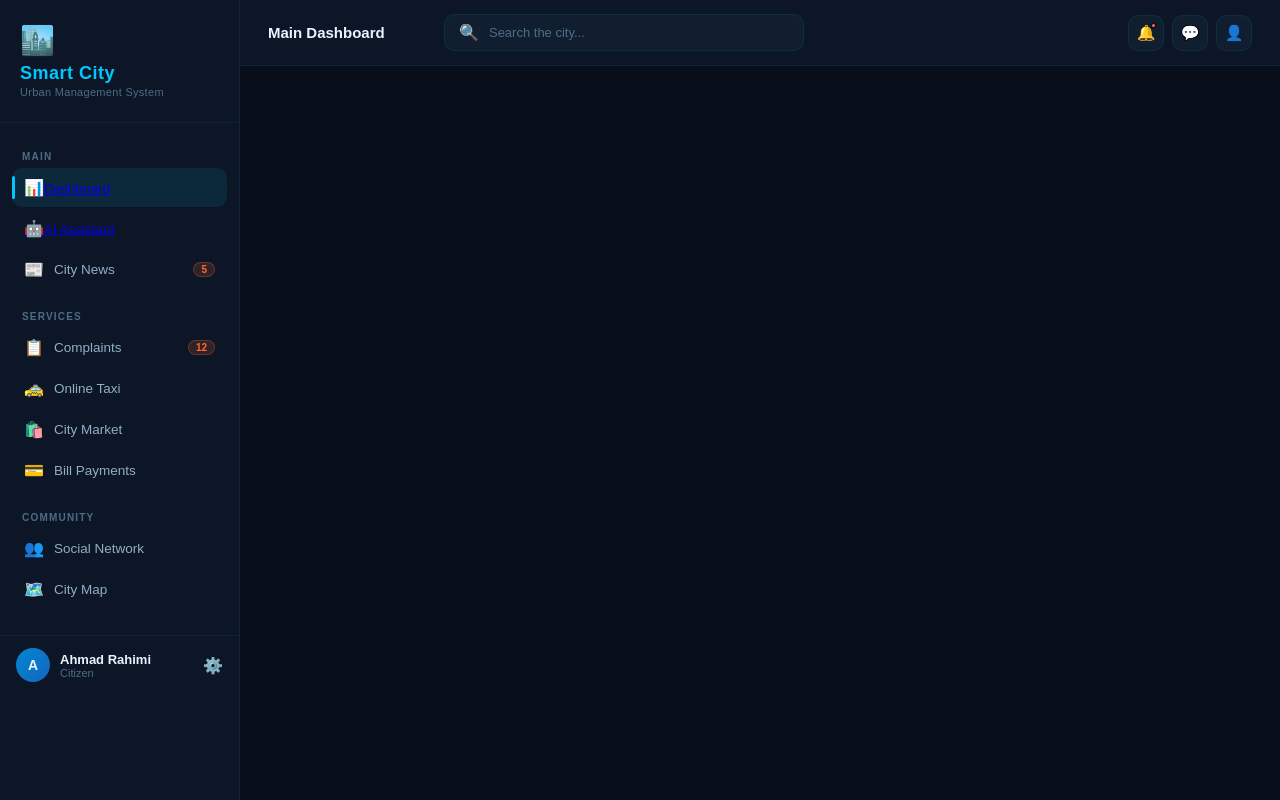
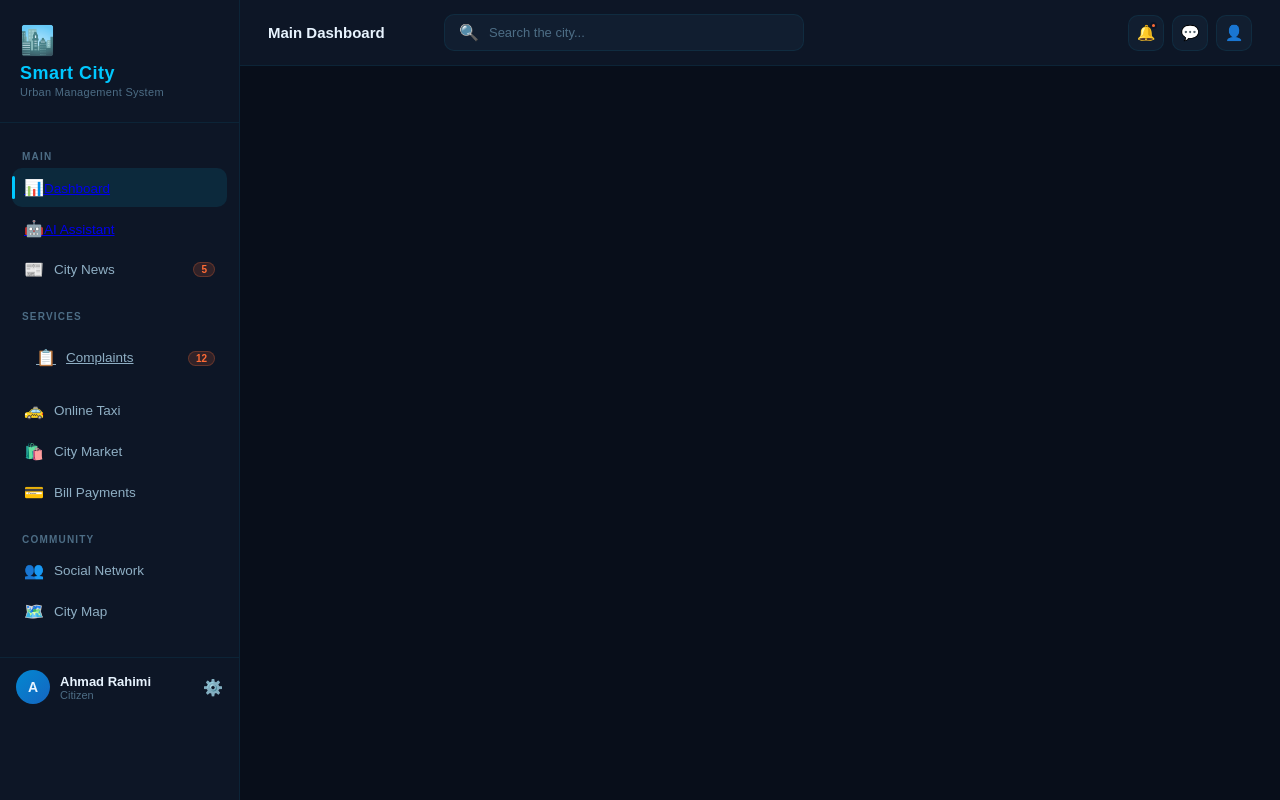
Before and after one commit to lastsurvivor1017-svg/exam3.11, a Django app: template templates/ai/ai.html in a window 1280 px wide. Run offline with Django 5.2, Linux system fonts and the light colour scheme; the template is opened without the code that fills it, so the values that code supplies are empty.

Commit message:
fx t pro

```diff
--- a/templates/base/sidebar.html
+++ b/templates/base/sidebar.html
@@ -24,7 +24,7 @@
   <div class="nav-section">
     <div class="nav-label">Services</div>
     <div class="nav-item" onclick="showPage('complaints', this)">
-      <span class="nav-icon">📋</span>Complaints
+      <a href="{% url 'complaints' %}" class="nav-item"><span class="nav-icon">📋</span>Complaints </a>
       <span class="nav-badge">12</span>
     </div>
     <div class="nav-item" onclick="showPage('taxi', this)">
```
